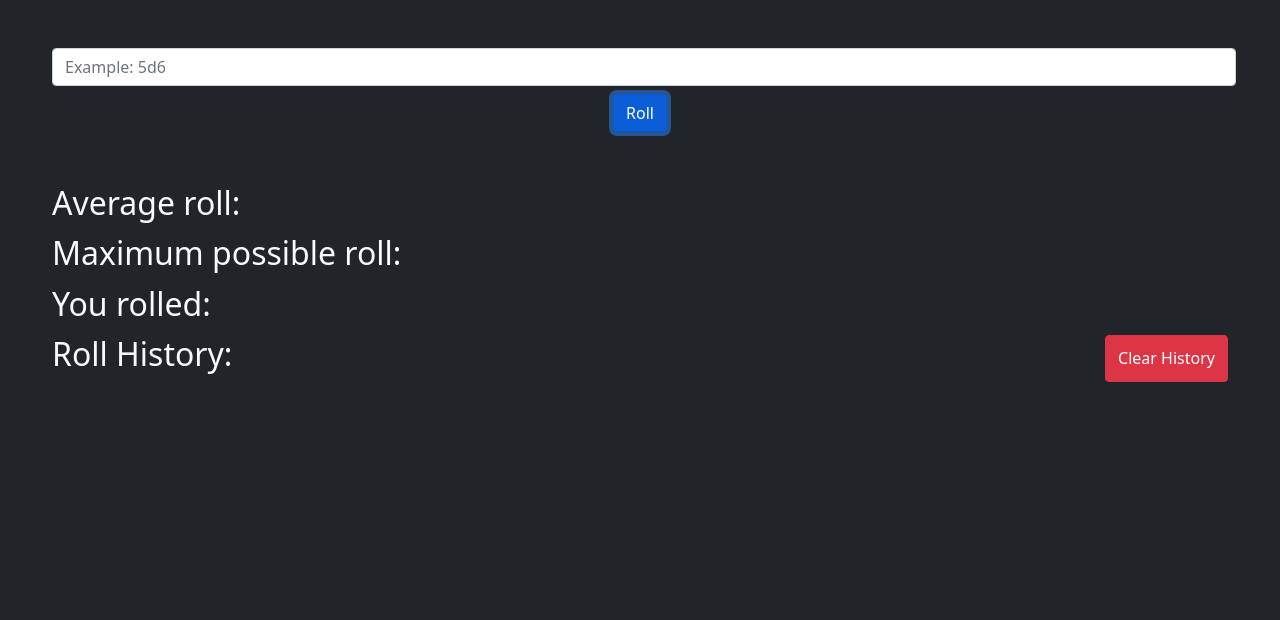
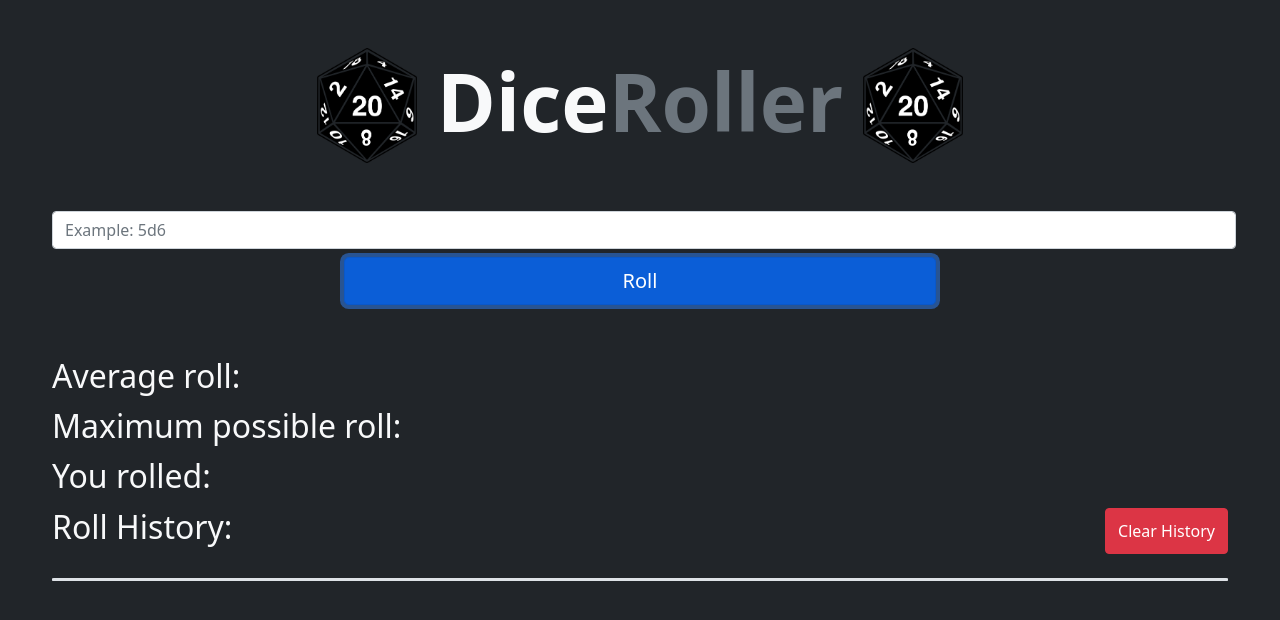
Before and after one commit to Gringus0/005-DiceRoller, a plain HTML site: page index.html in a window 1280 px wide. Both pictures are taken after a click on the button "Roll". Drawn offline with nearby package versions, Linux system fonts and the light colour scheme.

Commit message:
Add files via upload

```diff
--- a/index.html
+++ b/index.html
@@ -5,12 +5,19 @@
     <meta http-equiv="X-UA-Compatible" content="IE=edge">
     <meta name="viewport" content="width=device-width, initial-scale=1.0">
     <title>Document</title>
-    <link href="https://cdn.jsdelivr.net/npm/bootstrap@5.0.2/dist/css/bootstrap.min.css" rel="stylesheet" integrity="sha384-EVSTQN3/azprG1Anm3QDgpJLIm9Nao0Yz1ztcQTwFspd3yD65VohhpuuCOmLASjC" crossorigin="anonymous">
+    <link href="https://cdn.jsdelivr.net/npm/bootstrap@5.0.2/dist/css/bootstrap.min.css" rel="stylesheet" integrity="sha384-EVSTQN3/azprG1Anm3QDgpJLIm9Nao0Yz1ztcQTwFspd3yD65VohhpuuCOmLASjC" crossorigin="anonymous"/>
+    <link rel="stylesheet" href="style.css"/>
 </head>
 <body class="bg-dark text-light">
+    <header class="text-center my-5 d-flex justify-content-center align-items-center">
+        <img src="dice.png" alt="leftDice" class="dice" id="left-die"/>
+        <h1 class="display-1 fw-bold">Dice</h1>
+        <h1 class="text-muted display-1 fw-bold">Roller</h1>
+        <img src="dice.png" alt="rightDice" class="dice" id="right-die"/>
+    </header>
     <div class="text-center m-5">
         <input type="text" name="roll-txt" id="roll-txt" class="form-control m-1" placeholder="Example: 5d6"/>
-        <button class="btn btn-primary my-1" id="roll-btn">Roll</button>
+        <button class="btn btn-primary btn-lg my-1 col-6" id="roll-btn">Roll</button>
     </div>
     <div class="m-5">
         <div class="d-flex m-1">
@@ -28,11 +35,11 @@
         </div>
 
         <h2 id="warning" class="m-1 text-danger"></h2>
-        <div class="d-flex justify-content-between m-1">
+        <div class="d-flex justify-content-between m-1 mb-4">
             <h2>Roll History:</h2>
             <button class="btn btn-danger" id="clear-history">Clear History</button>
         </div>
-        <div id="roll-history" class="m-1">
+        <div id="roll-history" class="m-1 border border-bottom-0 border-3 rounded-3">
 
         </div>
     </div>
--- a/main.js
+++ b/main.js
@@ -10,6 +10,8 @@ let average = document.querySelector("#average");
 let maximum = document.querySelector("#maximum");
 let rollHistory = document.querySelector("#roll-history");
 let btnClearHistory = document.querySelector("#clear-history");
+let leftDie = document.querySelector("#left-die");
+let rightDie = document.querySelector("#right-die");
 
 btnRoll.addEventListener("click", function(){
     let total = 0;
@@ -21,6 +23,9 @@ btnRoll.addEventListener("click", function(){
     let sidesOfDice = Number(inputText.substring(dIndex+1));
     // console.log(sidesOfDice);
     result.innerHTML = "";
+    let currentTime = new Date();
+    let timeNow = currentTime.toLocaleString('en-GB', { timeZone: 'UTC' });
+    // console.log(currentTime.toLocaleString('en-GB', { timeZone: 'UTC' }));
     for(let i = 0; i < numberOfRolls; i++){
         let singleroll;
         switch(sidesOfDice){
@@ -45,9 +50,9 @@ btnRoll.addEventListener("click", function(){
     }
     if(inputText && !warning.innerHTML){
         document.querySelector("#total").innerHTML = "&nbsp" + "= " + total;
-        average.innerHTML = "&nbsp" + numberOfRolls*sidesOfDice*0.6;
+        average.innerHTML = "&nbsp" + Math.round(numberOfRolls*sidesOfDice*0.6);
         maximum.innerHTML = "&nbsp" + numberOfRolls*sidesOfDice;
-        rollHistory.innerHTML += "<h3>" + "[" + numberOfRolls + "d" + sidesOfDice + "] = " + total + "&nbsp</h3>";
+        rollHistory.innerHTML += "<div class='d-flex justify-content-between mb-1'><h3>" + "[" + numberOfRolls + "d" + sidesOfDice + "] = " + total + "&nbsp</h3>" + "<h3>" + timeNow +"</h3></div>" ;
     }
     else {
         document.querySelector("#total").innerHTML = "";
@@ -67,4 +72,13 @@ window.onload = () => {
     if(localStorage.getItem("roll-history")){
         rollHistory.innerHTML = localStorage.getItem("roll-history");
     }
-}
+};
+
+btnRoll.addEventListener("click", function(e){
+    e.preventDefault;
+    leftDie.classList.remove("dice-rotate-clockwise");
+    rightDie.classList.remove("dice-rotate-counterclockwise");
+    void leftDie.offsetWidth;
+    leftDie.classList.add("dice-rotate-clockwise");
+    rightDie.classList.add("dice-rotate-counterclockwise");
+}, false);
--- /dev/null
+++ b/style.css
@@ -0,0 +1,69 @@
+.dice {
+    width: 100px;
+    margin: 0px 20px;
+}
+
+
+@keyframes rotate-clockwise {
+    from {
+        transform: rotate(0deg);
+    }
+    to {
+        transform: rotate(360deg);
+    }
+}
+@keyframes rotate-counterclockwise {
+    from {
+        transform: rotate(360deg);
+    }
+    to {
+        transform: rotate(0deg);
+    }
+}
+.dice-rotate-clockwise {
+    position: relative;
+    animation: rotate-clockwise 1s ease;
+}
+.dice-rotate-counterclockwise {
+    position: relative;
+    animation: rotate-counterclockwise 1s ease;
+}
+
+
+/* .rotate-clockwise {
+    animation-name: spin-clockwise;
+    animation-duration: 1s;
+    animation-iteration-count: 1;
+    animation-timing-function: linear;
+}
+.rotate-counterclockwise{
+    animation-name: spin-counterclockwise;
+    animation-duration: 1s;
+    animation-iteration-count: 1;
+    animation-timing-function: linear;
+}
+@keyframes spin-clockwise {
+    from {transform: rotate(0deg);}
+    to {transform: rotate(360deg);}
+}
+@keyframes spin-counterclockwise {
+    from {transform: rotate(360deg);}
+    to {transform: rotate(0deg);}
+} */
+/* .rotated {
+    -webkit-animation:spin 1s linear;
+    -moz-animation:spin 1s linear;
+    animation:spin 1s linear;
+}
+@-moz-keyframes spin {
+    100% { -moz-transform: rotate(360deg); }
+}
+@-webkit-keyframes spin {
+    100% { -webkit-transform: rotate(360deg); }
+}
+@keyframes spin {
+    100% {
+        -webkit-transform: rotate(360deg);
+        transform:rotate(360deg);
+    }
+} */
```
Also changed, not shown: dice.png (added).
